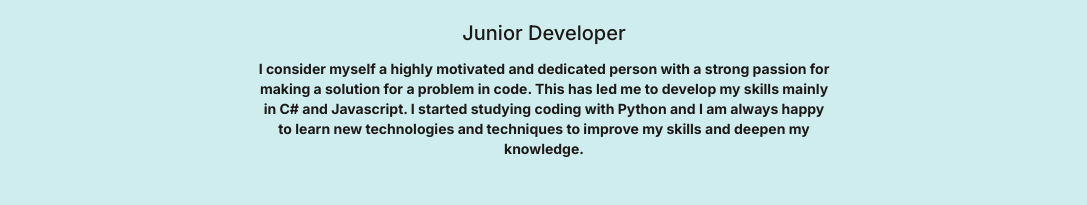
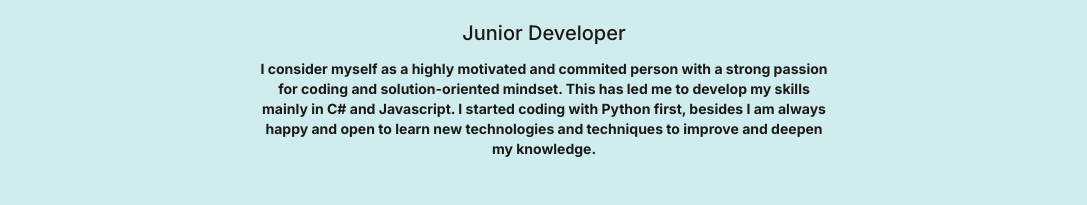
Before and after one commit to Gudmon/Portfolio, a React (Vite) app in the folder portfolio/: page / in a window 1280 px wide. Shown: the part 145-350 px from the top of the page, without its empty margins (96-1183 px from the left). Built offline with nearby package versions, Linux system fonts and the light colour scheme.

Commit message:
Change: Intro text

```diff
--- a/portfolio/src/components/Intro.jsx
+++ b/portfolio/src/components/Intro.jsx
@@ -6,10 +6,17 @@ function Intro() {
          <h1 className="text-4xl md:text-7xl dark:text-white mb-1 md:mb-3 font-bold">Marcell Gudmon</h1>
          <p className="text-base md:text-xl mb-3 font-medium">Junior Developer</p>
          <p className="text-sm max-w-xl mb-6 font-bold">
-        I consider myself a highly motivated and dedicated
-        person with a strong passion for making a solution for a problem in code. This has led me to develop my skills mainly in C# and Javascript. I started
-        studying coding with Python and I am always happy to learn new technologies and
-        techniques to improve my skills and deepen my knowledge.
+         I consider myself as a highly
+        motivated and commited
+        person with a strong passion for
+        coding and solution-oriented mindset.
+        This has led me to
+        develop my skills mainly in C#
+        and Javascript. I started
+        coding with Python first, besides
+        I am always happy and open to learn
+        new technologies and
+        techniques to improve and deepen my knowledge.
          </p>
       </div>
    )
```
